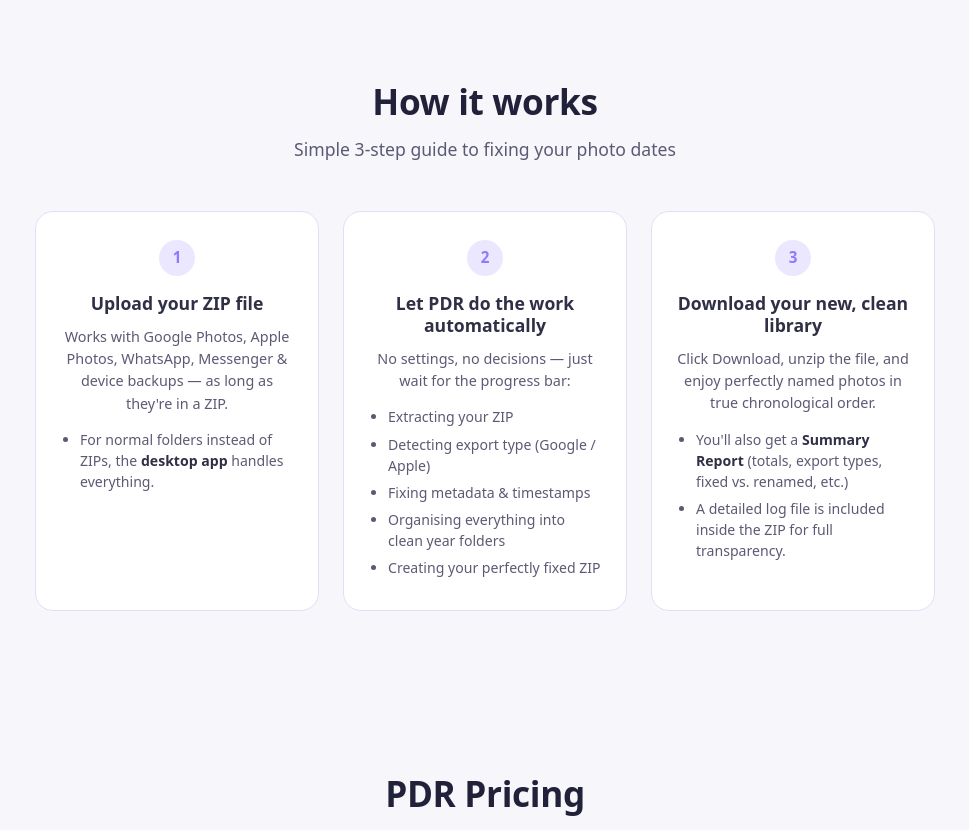
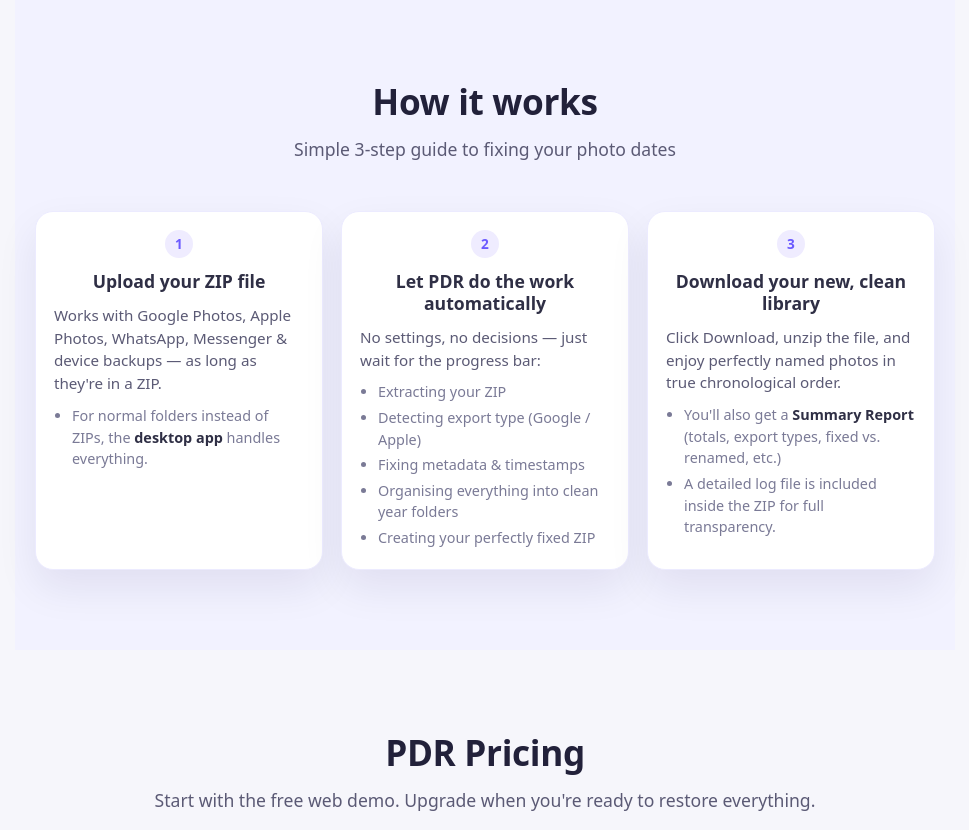
Before and after one commit to photodaterescue/pdr-webapp, a Flask app: page / in a window 1280 px wide. Shown: the part 701-1531 px from the top of the page, without its empty margins (155-1124 px from the left). Run offline with Flask 3, Linux system fonts and the light colour scheme; some libraries are stand-ins or nearby versions.

Commit message:
Update how it works section to match website styling and layout
Refactors the "How it works" section's HTML and CSS to align with the main website's design, changing class names from `how-it-works-*` to `step-*` and updating styles for cards, grids, and typography.

Replit-Commit-Author: Agent
Replit-Commit-Session-Id: 2d56d932-d5b7-4a9b-8546-8961c4ff99d2
Replit-Commit-Checkpoint-Type: full_checkpoint
Replit-Commit-Event-Id: 1d145e4f-ede4-4862-8b06-4a5227aae28e
Replit-Commit-Screenshot-Url: https://storage.googleapis.com/screenshot-production-us-central1/ea2aa571-6d32-4f19-8570-b8403f952da2/2d56d932-d5b7-4a9b-8546-8961c4ff99d2/CEJFYAF
Replit-Helium-Checkpoint-Created: true

```diff
--- a/static/styles.css
+++ b/static/styles.css
@@ -231,87 +231,76 @@ body {
 }
 
 /* ========================================================= */
-/* How It Works Section (3-Card Layout)                      */
+/* How It Works Section (Step Cards - matches main website)  */
 /* ========================================================= */
 
 .section-how-it-works {
+    background: #f2f2ff;
     padding: 48px 20px 56px;
 }
 
-.how-it-works-grid {
+.step-grid {
     display: grid;
-    grid-template-columns: repeat(3, 1fr);
-    gap: 24px;
-}
-
-.how-card {
-    background: #ffffff;
+    gap: 18px;
+    grid-template-columns: repeat(auto-fit, minmax(260px, 1fr));
+}
+
+.step-card {
+    background: var(--bg-surface);
     border-radius: var(--radius-card);
-    padding: 28px 24px 32px;
-    text-align: center;
-    border: 1px solid var(--border-subtle);
-    transition: border-color 0.2s ease;
-}
-
-.how-card:hover {
-    border-color: var(--lavender-accent);
-}
-
-.how-card-number {
-    display: inline-flex;
+    padding: 18px 18px 20px;
+    box-shadow: 0 18px 40px rgba(23, 15, 73, 0.08);
+    border: 1px solid #ecebff;
+}
+
+.step-number {
+    width: 28px;
+    height: 28px;
+    border-radius: 50%;
+    background: var(--lavender-soft);
+    color: var(--lavender-deep);
+    display: flex;
     align-items: center;
     justify-content: center;
-    width: 36px;
-    height: 36px;
-    background: rgba(140, 123, 255, 0.18);
-    color: var(--lavender-accent);
-    font-weight: 700;
+    font-size: 0.85rem;
+    font-weight: 600;
+    margin-bottom: 12px;
+    margin-left: auto;
+    margin-right: auto;
+    line-height: 1;
+}
+
+.step-card h3 {
+    margin: 0 0 12px;
+    font-size: 1.1rem;
+    text-align: center;
+    color: var(--text-main);
+}
+
+.step-card p {
+    margin: 0 0 10px;
     font-size: 0.95rem;
-    border-radius: 50%;
-    margin-bottom: 16px;
-}
-
-.how-card h3 {
-    font-size: 1.1rem;
-    font-weight: 700;
+    line-height: 1.5;
+    color: var(--text-muted);
+}
+
+.step-card ul {
+    margin: 0;
+    padding-left: 18px;
+    font-size: 0.9rem;
+    color: var(--text-soft);
+}
+
+.step-card ul li {
+    margin-bottom: 4px;
+}
+
+.step-card ul li:last-child {
+    margin-bottom: 0;
+}
+
+.step-card ul li strong {
     color: var(--text-main);
-    margin-bottom: 12px;
-}
-
-.how-card p {
-    font-size: 0.9rem;
-    color: var(--text-muted);
-    line-height: 1.55;
-    margin-bottom: 14px;
-}
-
-.how-card ul {
-    list-style: disc;
-    text-align: left;
-    padding-left: 20px;
-    margin: 0;
-}
-
-.how-card ul li {
-    font-size: 0.88rem;
-    color: var(--text-muted);
-    line-height: 1.5;
-    margin-bottom: 6px;
-}
-
-.how-card ul li:last-child {
-    margin-bottom: 0;
-}
-
-.how-card ul li strong {
-    color: var(--text-main);
-}
-
-@media (max-width: 800px) {
-    .how-it-works-grid {
-        grid-template-columns: 1fr;
-        gap: 16px;
-    }
 }
 
 /* ========================================================= */
--- a/templates/index.html
+++ b/templates/index.html
@@ -256,10 +256,10 @@
     <h2 class="section-title section-title-center">How it works</h2>
     <p class="section-tagline section-tagline-center">Simple 3-step guide to fixing your photo dates</p>
 
-    <div class="how-it-works-grid">
+    <div class="step-grid">
       <!-- Card 1 -->
-      <div class="how-card">
-        <div class="how-card-number">1</div>
+      <div class="step-card">
+        <div class="step-number">1</div>
         <h3>Upload your ZIP file</h3>
         <p>Works with Google Photos, Apple Photos, WhatsApp, Messenger & device backups — as long as they're in a ZIP.</p>
         <ul>
@@ -268,8 +268,8 @@
       </div>
 
       <!-- Card 2 -->
-      <div class="how-card">
-        <div class="how-card-number">2</div>
+      <div class="step-card">
+        <div class="step-number">2</div>
         <h3>Let PDR do the work automatically</h3>
         <p>No settings, no decisions — just wait for the progress bar:</p>
         <ul>
@@ -282,8 +282,8 @@
       </div>
 
       <!-- Card 3 -->
-      <div class="how-card">
-        <div class="how-card-number">3</div>
+      <div class="step-card">
+        <div class="step-number">3</div>
         <h3>Download your new, clean library</h3>
         <p>Click Download, unzip the file, and enjoy perfectly named photos in true chronological order.</p>
         <ul>
```
Also changed, not shown: 1 other file.
